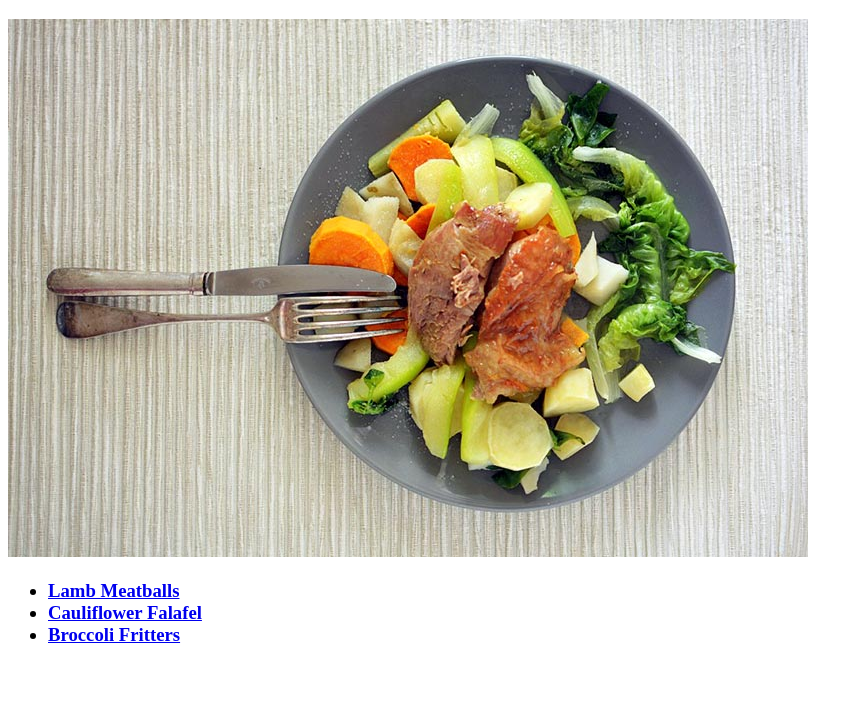
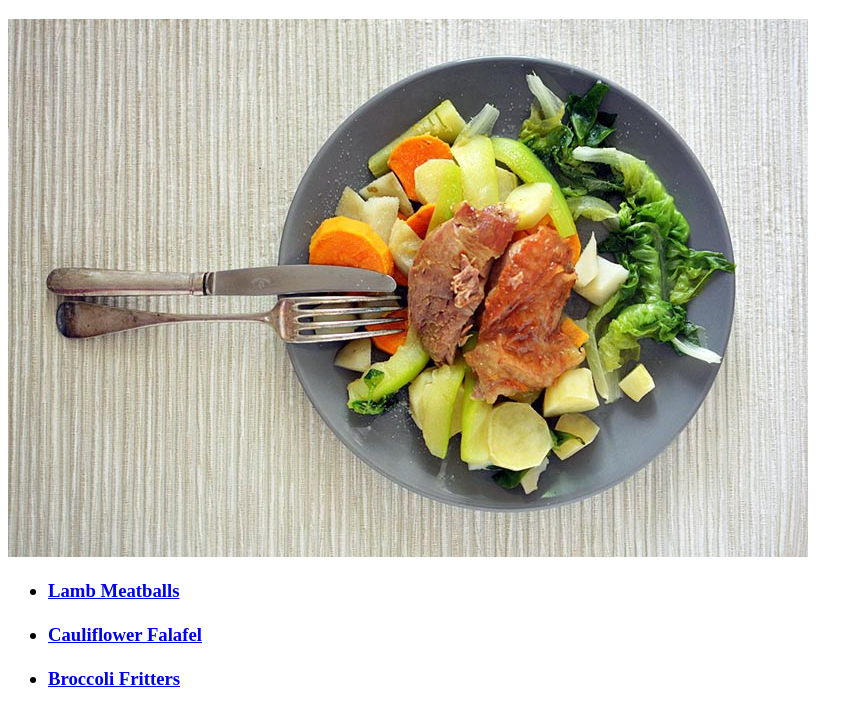
Before and after one commit to interruptingvolcano/odin-recipes, a plain HTML site: page index.html in a window 1280 px wide. Shown: the part 61-784 px from the top of the page, without its empty margins (0-863 px from the left). Drawn offline with Linux system fonts and the light colour scheme.

Commit message:
Add break between links

```diff
--- a/index.html
+++ b/index.html
@@ -13,8 +13,8 @@
 
         <ul>
             <h3>
-            <li><a href="recipes/lamb_meatballs.html">Lamb Meatballs</a></li>
-            <li><a href="recipes/cauliflower_falafel.html">Cauliflower Falafel</a></li>
+            <li><a href="recipes/lamb_meatballs.html">Lamb Meatballs</a></li><br>
+            <li><a href="recipes/cauliflower_falafel.html">Cauliflower Falafel</a></li><br>
             <li><a href="recipes/broccoli_fritters.html">Broccoli Fritters</a></li>
             </h3>
         </ul>
```
